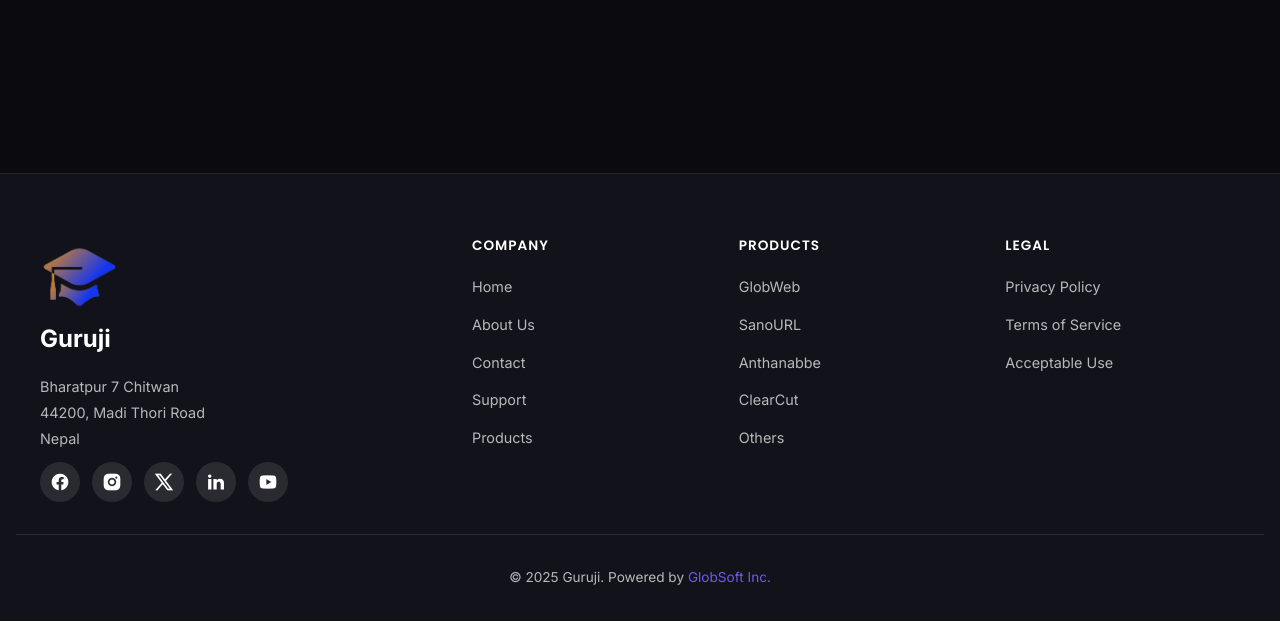
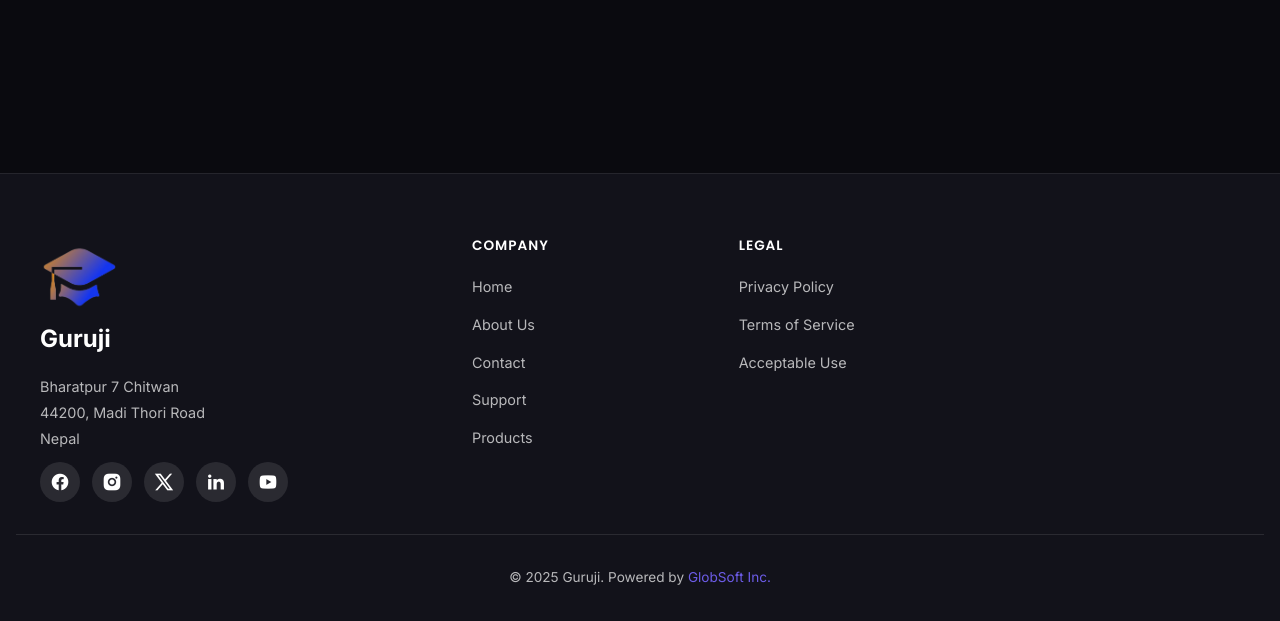
Before and after one commit to globsoftinc/guruji, a Flask app: page /courses in a window 1280 px wide. Shown: the part 627-1248 px from the top of the page. Run offline with Flask 3, Linux system fonts and the light colour scheme; data that the repository does not hold is empty; some libraries are stand-ins or nearby versions.

Commit message:
Update base.html

```diff
--- a/templates/base.html
+++ b/templates/base.html
@@ -107,17 +107,6 @@
                 </div>
 
                 <div>
-                    <h3 class="footer__title">PRODUCTS</h3>
-                    <ul class="footer__links">
-                        <li><a href="https://globweb.globsoft.tech" class="footer__link">GlobWeb</a></li>
-                        <li><a href="https://sanourl.globsoft.tech" class="footer__link">SanoURL</a></li>
-                        <li><a href="https://anthanabbe.globsoft.tech" class="footer__link">Anthanabbe</a></li>
-                        <li><a href="https://clearcut.globsoft.tech" class="footer__link">ClearCut</a></li>
-                        <li><a href="https://globsoft.tech/products.html" class="footer__link">Others</a></li>
-                    </ul>
-                </div>
-
-                <div>
                     <h3 class="footer__title">LEGAL</h3>
                     <ul class="footer__links">
                         <li><a href="https://globsoft.tech/privacy.html" target="_blank" class="footer__link">Privacy Policy</a></li>
```
